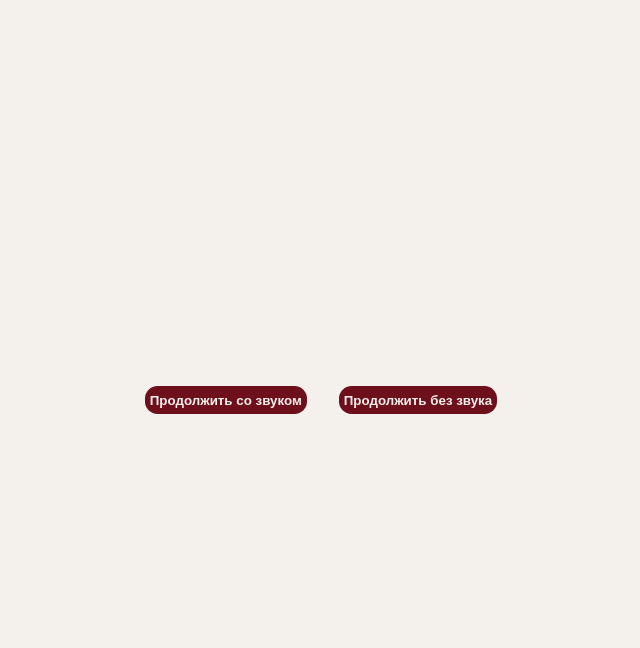
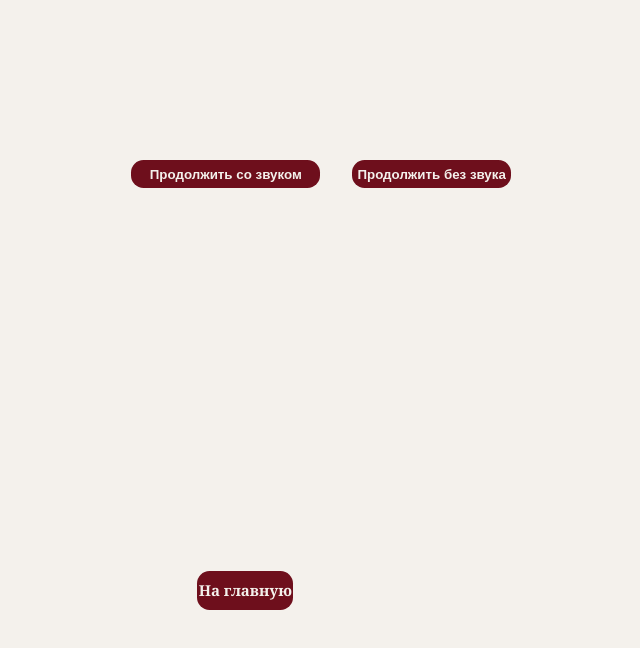
Before and after one commit to ArtemEternal/clash_royale_mafia_di_patriota, a React (Vite) app in the folder frontend/: page /owner in a window 1280 px wide. Shown: the top 648 px of the page, without its empty margins (319-959 px from the left). Built offline with nearby package versions, Linux system fonts and the light colour scheme.

Commit message:
test cdn

```diff
--- a/frontend/src/components/AdminsPage.jsx
+++ b/frontend/src/components/AdminsPage.jsx
@@ -5,7 +5,7 @@ const members = [
     {nickname: "Михал Палыч", role: "Дон Vertical ll", tg: "Секретно", photo: "/mihalpalich.webp"},
     {nickname: "Пихал Малыч", role: "Дон моржка", tg: "Секретно", photo: "/pihalmalich.webp"},
     {nickname: "Патриот", role: "Синий король", tg: "Секретно", photo: "/patriot.webp"},
-    {nickname: "m3", role: "Подручный", tg: "Секретно", photo: "/m3.webp"},
+    {nickname: "m3", role: "Палач", tg: "Секретно", photo: "/m3.webp"},
     {nickname: "Aleksandr Morzhokko", role: "Основатель моржка", tg: "", photo: "/royal_giant.webp"},
     {nickname: "Amir Sosini", role: "Сооснователь моржка", tg: "", photo: "/giant.webp"},
     {nickname: "SK-13 | STALIN", role: "Консильери", tg: "Секретно", photo: "/stalin.webp"},
@@ -21,7 +21,7 @@ const members = [
     {nickname: "JUG ALFA MASTURBIST", role: "Солдат", tg: "", photo: "/monk.webp"},
     {nickname: "FL Artik-Ais", role: "Солдат", tg: "", photo: "/goblin.webp"},
     {nickname: "Jug People", role: "Солдат второй категории", tg: "", photo: "/people.webp"},
-    {nickname: "Jug Kasta", role: "Jug (samaya nizshaya) Kasta", tg: "", photo: "/chicken.webp"},
+    {nickname: "Jug Kasta", role: "Jug (samaya nizshaya) Kasta", tg: "", photo: "https://cdn.jsdelivr.net/gh/ArtemEternal/cdn-music/chicken.webp"},
 ];
 
 export default function AdminsPage(){
--- a/frontend/src/components/BossModule.jsx
+++ b/frontend/src/components/BossModule.jsx
@@ -2,6 +2,7 @@ import { use, useState } from "react";
 import styles from "../styles/BossModule.module.css";
 import BossPage from "./BossPage.jsx";
 import Button from "./Button.jsx";
+import GoHomeButton from "./GoHomeButton.jsx";
 
 export default function BossModule(){
 
@@ -25,6 +26,7 @@ export default function BossModule(){
             <div className={styles.contentContainer}>
                 <Button children={"Продолжить со звуком"} onClick={WithSound}/>
                 <Button children={"Продолжить без звука"} onClick={WithOutSound}/>
+                <GoHomeButton content={"На главную"}/>
             </div>}
     </>
 }
--- a/frontend/src/styles/BossModule.module.css
+++ b/frontend/src/styles/BossModule.module.css
@@ -1,9 +1,15 @@
 .contentContainer{
     width: 100vw;
     height: 100dvh;
-    display: flex;
+    display: grid;
+    grid-template-columns: repeat(2, auto);
+    gap: 2rem;
     align-items: center;
     justify-content: center;
-    flex-direction: row;
     gap: 2rem;
 }
+
+.contentContainer:last-child{
+    grid-column: span 2;
+    justify-self: center;
+}
```
